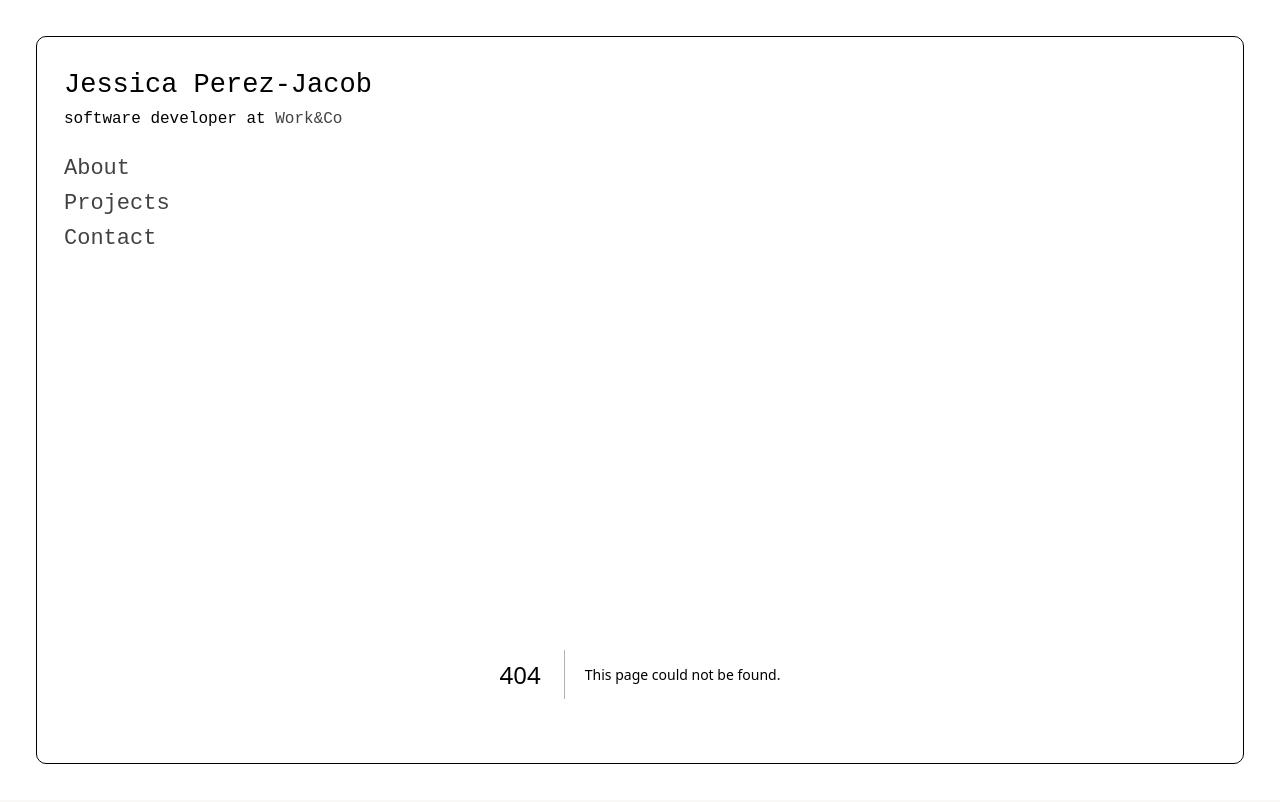
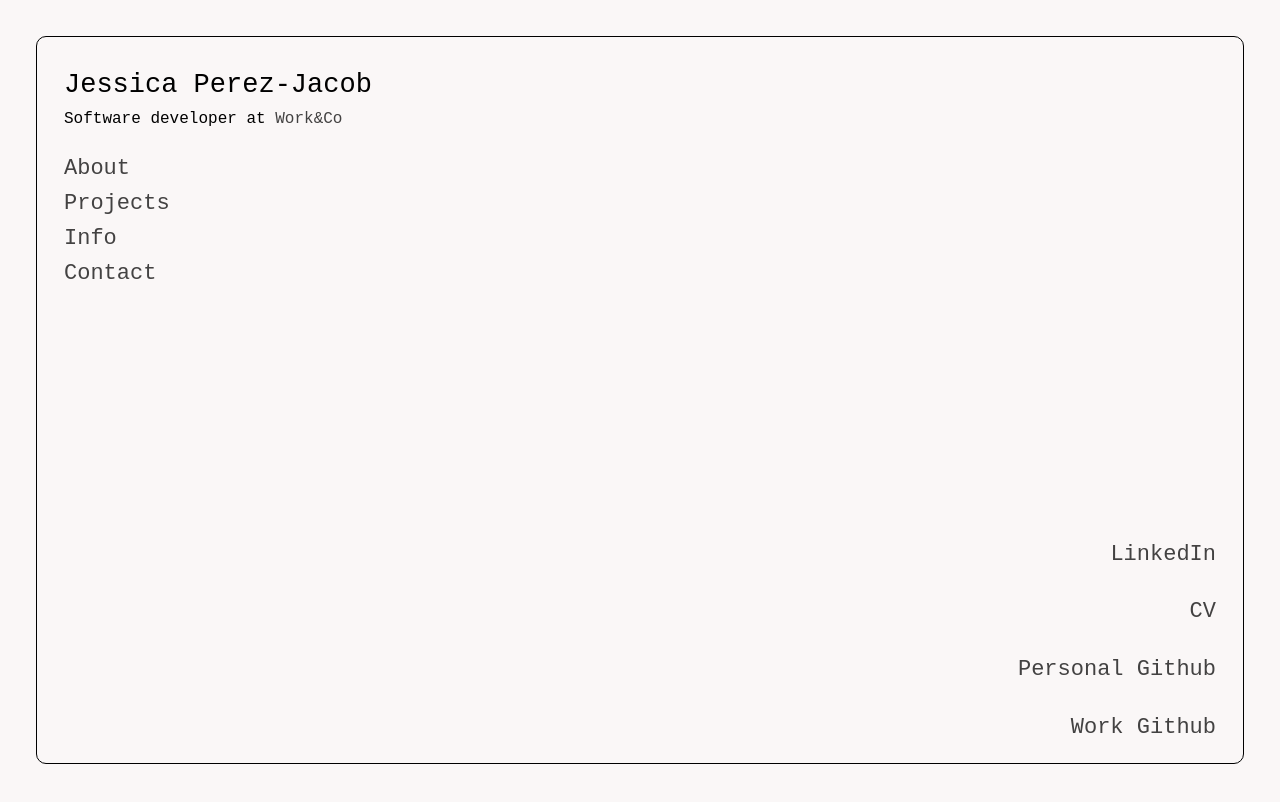
Before and after one commit to JessicaPerez1/jess-perez-website, a Next.js app: page /info in a window 1280 px wide. Before the commit this address had no page. Shown: the top 802 px of the page. Built offline with nearby package versions, Linux system fonts and the light colour scheme.

Commit message:
update styles and add info

```diff
--- a/components/Layout/index.js
+++ b/components/Layout/index.js
@@ -21,7 +21,7 @@ export default function Layout({ children }) {
       </Head>
       <header className={styles.header}>
         <h2 className={styles.name}>Jessica Perez-Jacob</h2>
-        <p className={styles.title}>software developer at <a href="https://work.co">Work&Co</a></p>
+        <p className={styles.title}>Software developer at <a href="https://work.co">Work&Co</a></p>
       </header>
       <main className={styles.main}>{children}</main>
       </div>
--- a/components/Menu/index.js
+++ b/components/Menu/index.js
@@ -2,12 +2,14 @@ import styles from "./menu.module.css";
 import Link from "next/link";
 
 export default function Menu({  }) {
-  const menuItems = [{name:"About", href:"/about"}, {name:"Projects", href:"/projects"}, {name:"Contact", href:"/contact"}];
+  const menuItems = [{name:"About", href:"/about"}, {name:"Projects", href:"/projects"}, {name:"Info", href:"/info"},
+    {name:"Contact", href:"/contact"}
+  ];
 
   return (
     <ul className={styles.menu} >
     {menuItems.map((item, index) => (
-        <li key={index} >
+        <li className={styles.listItem} key={index} >
           <Link className={styles.link} href={item.href}>
            {item.name}
           </Link>
--- a/package.json
+++ b/package.json
@@ -11,6 +11,7 @@
     "next": "latest",
     "react": "17.0.2",
     "react-dom": "17.0.2",
+    "react-icons": "^5.3.0",
     "remark": "^14.0.2",
     "remark-html": "^15.0.1"
   }
--- a/pages/about.js
+++ b/pages/about.js
@@ -5,8 +5,8 @@ export default function About() {
   return (
     <section className={utilStyles.section}>
       <ul className={utilStyles.list}>
-      {aboutInfo.map((item) => (
-        <li className={utilStyles.listItem}>
+      {aboutInfo.map((item, index) => (
+        <li key={index} className={utilStyles.listItem}>
           {item}
         </li>
       ))}
--- /dev/null
+++ b/pages/info.js
@@ -0,0 +1,50 @@
+import utilStyles from "../styles/utils.module.css";
+
+export default function Info() {
+  return (
+    <section className={utilStyles.section}>
+    <ul className={utilStyles.list}>
+          <li className={utilStyles.listItem}>
+            <a
+              title="open linkedin page"
+              href="https://www.linkedin.com/in/jessica-p-a13a20b5/"
+              rel="noopener noreferrer"
+              target="_blank"
+            >
+             LinkedIn
+            </a>
+          </li>
+          <li className={utilStyles.listItem}>
+            <a
+              href="/assets/Jess-Perez-CV.pdf"
+              title="open resume"
+              rel="noopener noreferrer"
+              target="_blank"
+            >
+             CV
+            </a>
+          </li>
+          <li className={utilStyles.listItem}>
+            <a
+              href="https://github.com/JessicaPerez1"
+              title="open github perso"
+              rel="noopener noreferrer"
+              target="_blank"
+            >
+             Personal Github
+            </a>
+          </li>
+          <li className={utilStyles.listItem}>
+            <a
+              href="https://github.com/jesspworkandco"
+              title="open github pro"
+              rel="noopener noreferrer"
+              target="_blank"
+            >
+             Work Github
+            </a>
+          </li>
+        </ul>
+    </section>
+  );
+}
--- a/styles/utils.module.css
+++ b/styles/utils.module.css
@@ -18,10 +18,31 @@
   list-style: none;
   padding: 0;
   height: 100%;
+  font-size: 13px;
+  transition: font-size 0.3s ease;
 }
 
+@media (width >= 480px) {
+  .list{
+    font-size: 16px;
+    }
+  }
+
+@media (width >= 1280px) {
+   .list {
+    font-size: 18px;
+  }
+}
+
+
+.listItem:not(:last-child){
+  margin: 0 0 0.75rem;
+}
+
+@media (width >= 768px) {
 .listItem:not(:last-child){
   margin: 0 0 1.25rem;
+  }
 }
 
 .listItem > a:focus {
@@ -33,7 +54,7 @@
   position: absolute;
   right: 0.5rem;
   bottom: 0rem;
-  max-height: 350px;
+  max-height: 400px;
   overflow-y: auto;
   text-align: right;
   padding-right: 1rem;
@@ -42,7 +63,15 @@
 
 @media (width >= 480px) {
   .section {
-  width: 59%;
+  /* width: 59%; */
+  height: fit-content;
+  max-height: 470px;
+  }
+}
+
+@media (width >= 768px) {
+  .section {
+  width: fit-content;
   max-height: 100%;
   }
 }
```
Also changed, not shown: pages/contact.js (+4 -26 lines), pages/contact.module.css (deleted, +0 -9 lines), 1 other file (tests, documents, lock files or other folders).
